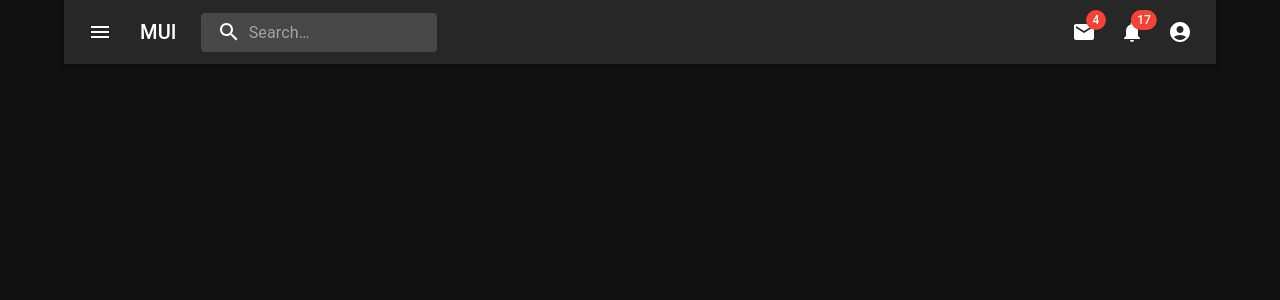
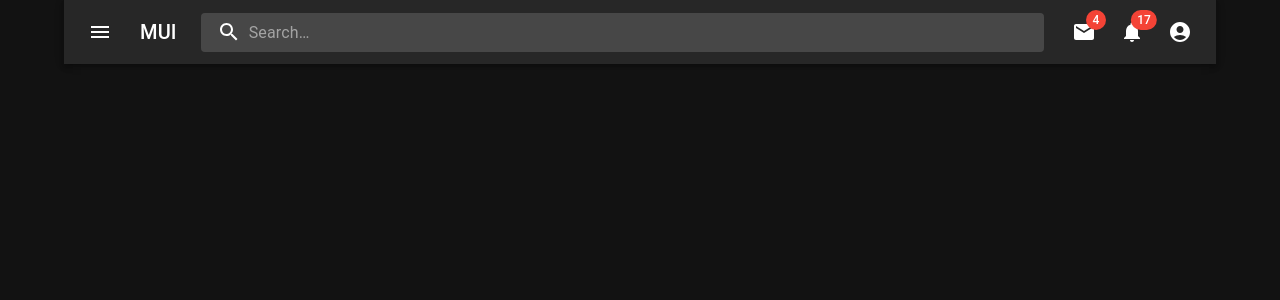
Before and after one commit to NEARworld/online-shop, a React (Create React App) app in the folder client/: page / in a window 1280 px wide. Shown: the top 300 px of the page. Built offline with nearby package versions, Linux system fonts and the light colour scheme.

Commit message:
chore: expand search bar

```diff
--- a/client/src/containers/NavigationBar/index.js
+++ b/client/src/containers/NavigationBar/index.js
@@ -140,16 +140,23 @@ export default function NavigationBar() {
           >
             MUI
           </Typography>
-          <Search>
+          <Search
+            sx={{
+              flexGrow: 1,
+            }}
+          >
             <SearchIconWrapper>
               <SearchIcon />
             </SearchIconWrapper>
             <StyledInputBase
               placeholder="Search…"
               inputProps={{ "aria-label": "search" }}
+              sx={{
+                width: "100%",
+              }}
             />
           </Search>
-          <Box sx={{ flexGrow: 1 }} />
+          {/* <Box sx={{ flexGrow: 1 }} /> */}
           <Box sx={{ display: { xs: "none", md: "flex" } }}>
             <IconButton
               size="large"
```
